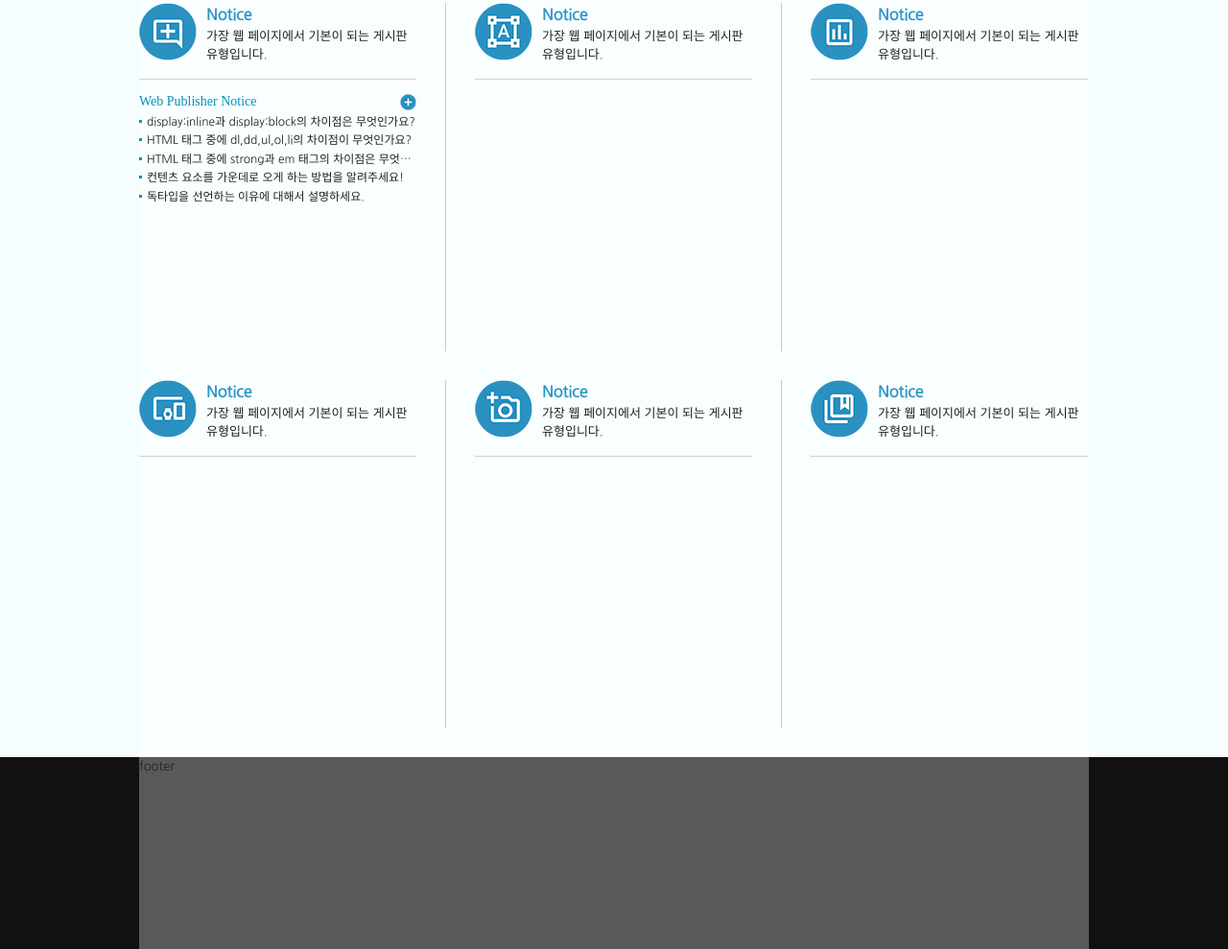
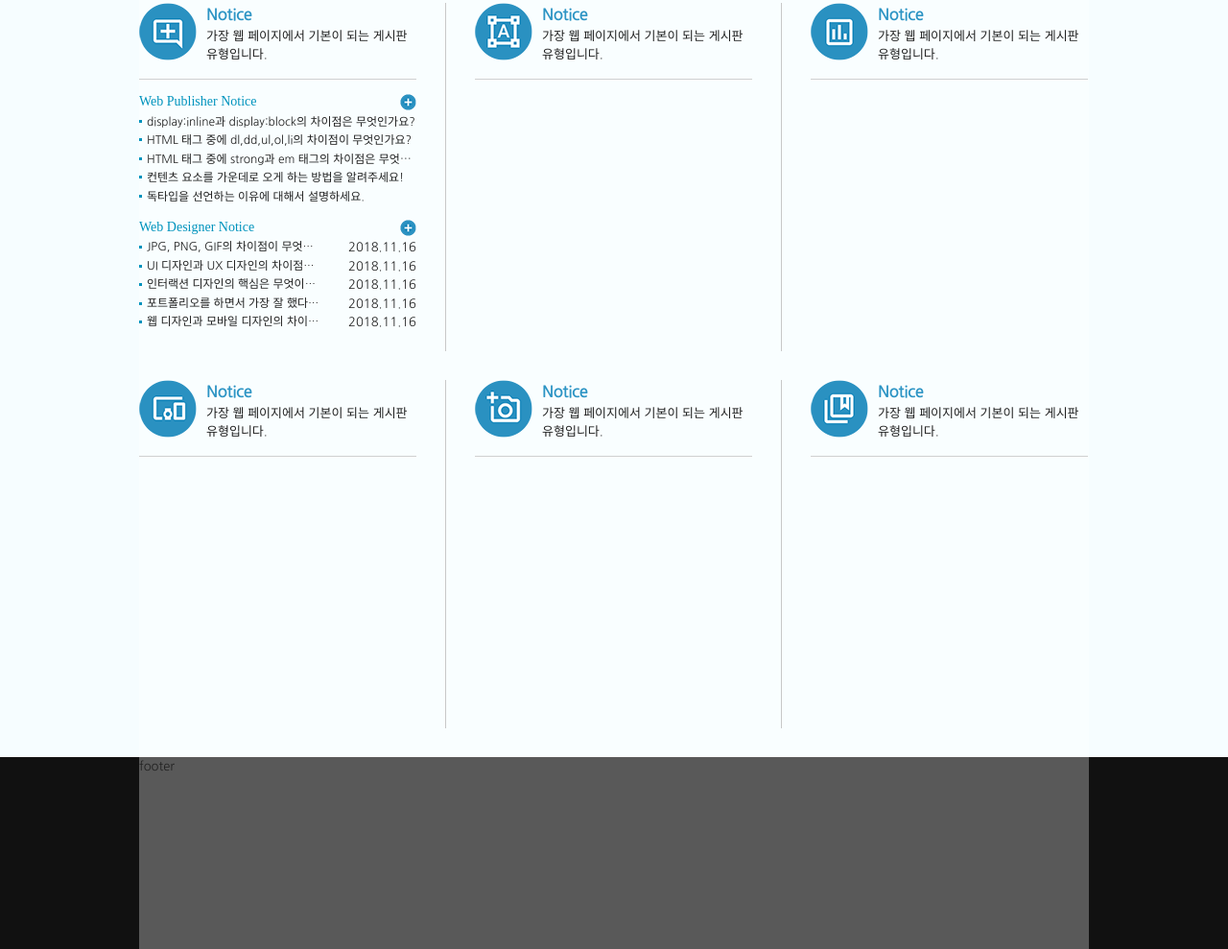
Before and after one commit to 0703-hh/practice_layout, a plain HTML site: page WEBSTANDARD/sample10.html in a window 1280 px wide. Shown: the part 760-1749 px from the top of the page at 96% size. Drawn offline with Linux system fonts and the light colour scheme; a web font is replaced by a local one.

Commit message:
2021.09.13

```diff
--- a/WEBSTANDARD/css/style10.css
+++ b/WEBSTANDARD/css/style10.css
@@ -370,10 +370,6 @@
     padding-bottom: 3px;
 }
 
-#notice ul {
-
-}
-
 #notice ul li {
     overflow: hidden;
     text-overflow: ellipsis;
@@ -395,3 +391,45 @@
     height: 17px;
     background: url(../img/icon.png) no-repeat -150px -90px;
 }
+
+#notice2 {
+    position: relative;
+    margin-top: 15px;
+}
+
+#notice2 h4 {
+    font: 14px bold;
+    color: #0093bd;
+    padding-bottom: 3px;
+}
+
+#notice2 ul li {
+    overflow: hidden;
+    background: url(../img/dot.gif) no-repeat 0 8px;
+    padding-left: 8px;
+}
+
+#notice2 ul li a {
+    overflow: hidden;
+    text-overflow: ellipsis;
+    white-space: nowrap;
+    float: left;
+    font-size: 12px;
+    width: 65%;
+}
+
+#notice2 ul li span {
+    float: right;
+    width: 35%;
+    text-align: right;
+}
+
+#notice2 a.more {
+    display: block;
+    position: absolute;
+    right: 0;
+    top: 0;
+    width: 17px;
+    height: 17px;
+    background: url(../img/icon.png) no-repeat -150px -90px;
+}
--- a/WEBSTANDARD/sample10.html
+++ b/WEBSTANDARD/sample10.html
@@ -136,6 +136,17 @@
                                 </ul>
                                 <a href="#" class="more ir_pm" title="더보기">더보기</a>
                             </div>
+                            <div id="notice2">
+                                <h4>Web Designer Notice</h4>
+                                <ul>
+                                    <li><a href="#">JPG, PNG, GIF의 차이점이 무엇인가요?</a><span>2018.11.16</span></li>
+                                    <li><a href="#">UI 디자인과 UX 디자인의 차이점을 설명하세요.</a><span>2018.11.16</span></li>
+                                    <li><a href="#">인터랙션 디자인의 핵심은 무엇이라고 생각하나요?</a><span>2018.11.16</span></li>
+                                    <li><a href="#">포트폴리오를 하면서 가장 잘 했다고 생각하는 부분은 무엇인가요?</a><span>2018.11.16</span></li>
+                                    <li><a href="#">웹 디자인과 모바일 디자인의 차이가 무엇이라고 생각하나요?</a><span>2018.11.16</span></li>
+                                </ul>
+                                <a href="#" class="more ir_pm" title="더보기">더보기</a>
+                            </div>
                         </div>
                         <div class="column col2">
                             <h3><span class="ico_img ir_pm">아이콘</span><span class="ico_tit">Notice</span></h3>
```
